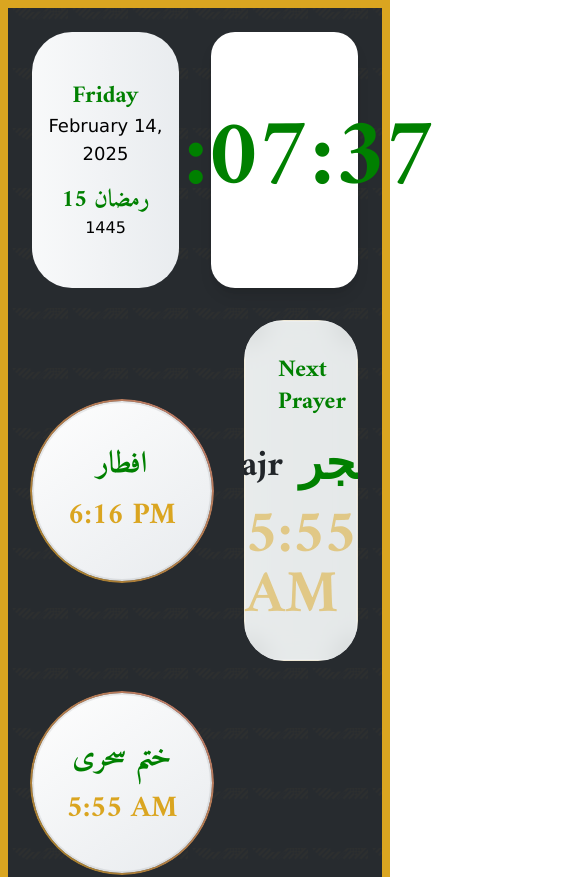
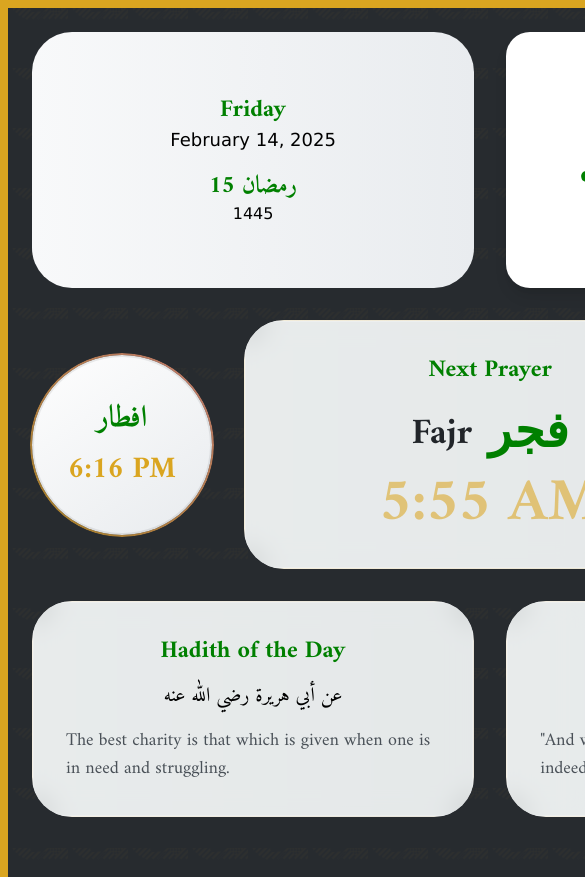
Before and after one commit to tayasarbhat/nimaz, a React (Vite) app: page / in a window 390 px wide. Shown: the top 877 px of the page, 585 px wide, since content can reach past the window. Built offline with nearby package versions, Linux system fonts and the light colour scheme.

Commit message:
Update App.tsx

```diff
--- a/src/App.tsx
+++ b/src/App.tsx
@@ -3,6 +3,7 @@ import { Sun } from 'lucide-react';
 import prayerTimes from './prayerTimes';
 
 function App() {
+  // State definitions (times, offsets, edit mode, etc.)
   const [currentTime, setCurrentTime] = useState(new Date());
   const [timeOffsets, setTimeOffsets] = useState({
     fajr: 0,
@@ -22,12 +23,12 @@ function App() {
   const [timeToNextPrayer, setTimeToNextPrayer] = useState('');
   const [editMode, setEditMode] = useState(false);
 
-  // States to control the visibility of the control buttons
+  // States for auto-hiding control buttons
   const [showEditButton, setShowEditButton] = useState(true);
   const [showFullscreenButton, setShowFullscreenButton] = useState(true);
   const [isFullScreen, setIsFullScreen] = useState(false);
 
-  // Refs to hold timer IDs
+  // Refs to hold timeout IDs
   const editButtonTimerRef = useRef(null);
   const fullscreenButtonTimerRef = useRef(null);
 
@@ -65,7 +66,7 @@ function App() {
   function parseTimeWithOffset(timeString, offsetMinutes) {
     if (!timeString || timeString === 'Loading...') return null;
     const [hourStr, minuteStr] = timeString.split(':');
-    const dateStr = new Date().toISOString().split('T')[0];
+    const dateStr = new Date().toISOString().split('T')[0]; // YYYY-MM-DD
     const dateObj = new Date(`${dateStr}T00:00:00`);
     dateObj.setHours(parseInt(hourStr, 10), parseInt(minuteStr, 10), 0, 0);
     dateObj.setMinutes(dateObj.getMinutes() + offsetMinutes);
@@ -161,7 +162,7 @@ function App() {
     }, 3000);
   };
 
-  // Initialize the timers on mount and clean up on unmount
+  // Initialize timers on mount and clean up on unmount
   useEffect(() => {
     resetEditButtonTimer();
     resetFullscreenButtonTimer();
@@ -222,15 +223,16 @@ function App() {
   })();
 
   return (
+    // Outer fixed-size container (1440px x 900px)
     <div
-      className="min-h-screen bg-islamic-primary bg-pattern p-6 border-8 border-islamic-secondary"
-      // Reset timers on any mouse movement over the page
+      style={{ width: '1440px', height: '900px', margin: '0 auto', position: 'relative' }}
+      className="bg-islamic-primary bg-pattern p-6 border-8 border-islamic-secondary"
       onMouseMove={() => {
         resetEditButtonTimer();
         resetFullscreenButtonTimer();
       }}
     >
-      {/* Full Screen Toggle Button (positioned fixed at top-right) */}
+      {/* Full Screen Toggle Button */}
       {showFullscreenButton && (
         <button
           onClick={toggleFullScreen}
@@ -240,9 +242,10 @@ function App() {
         </button>
       )}
 
-      <div className="flex flex-wrap">
-        {/* Left Column */}
-        <div className="w-full lg:w-2/3 space-y-8">
+      {/* Main Content Container using fixed widths for left and right columns */}
+      <div style={{ display: 'flex', width: '100%', height: '100%' }}>
+        {/* Left Column (fixed 960px width) */}
+        <div style={{ width: '960px' }} className="space-y-8">
           {/* Header */}
           <div className="grid grid-cols-2 gap-8 mb-8">
             <div className="gradient-border bg-white rounded-3xl h-64 flex items-center justify-center">
@@ -286,9 +289,9 @@ function App() {
 
           {/* Main Content */}
           <div className="space-y-8">
-            {/* Top Row: Iftiyaar (left), Next Prayer (center), Sehri (right) */}
-            <div className="flex flex-wrap items-center justify-between gap-8">
-              {/* Left Circular Card - Iftiyaar (using Maghrib time) */}
+            {/* Top Row: Iftiyaar, Next Prayer, and Sehri */}
+            <div className="flex items-center justify-between gap-8">
+              {/* Iftiyaar (Maghrib time) */}
               <div className="circular-card transform hover:scale-105 transition-all duration-500">
                 <div className="circular-card-inner p-4">
                   <p style={{ marginBottom: '15px' }} className="text-3xl font-bold text-islamic-dark font-arabic">
@@ -300,8 +303,8 @@ function App() {
                 </div>
               </div>
 
-              {/* Next Prayer Card */}
-              <div className="flex-1 gradient-border">
+              {/* Next Prayer */}
+              <div className="gradient-border" style={{ flex: 1 }}>
                 <div className="glass-effect prayer-card-glow rounded-2xl p-8 bg-gradient-radial from-islamic-tertiary/40 to-transparent">
                   <h2 style={{ color: 'green' }} className="text-2xl font-bold text-center text-islamic-light font-arabic mb-6">
                     Next Prayer
@@ -324,7 +327,7 @@ function App() {
                 </div>
               </div>
 
-              {/* Right Circular Card - Sehri (using Fajr time) */}
+              {/* Sehri (Fajr time) */}
               <div className="circular-card transform hover:scale-105 transition-all duration-500">
                 <div className="circular-card-inner p-4">
                   <p style={{ marginBottom: '15px' }} className="text-3xl font-bold text-islamic-dark font-arabic">
@@ -338,7 +341,7 @@ function App() {
             </div>
 
             {/* Bottom Row: Hadith & Verse */}
-            <div className="grid grid-cols-1 md:grid-cols-2 gap-8">
+            <div className="grid grid-cols-2 gap-8">
               <div className="gradient-border">
                 <div className="glass-effect card-glow rounded-2xl p-8">
                   <h3 style={{ color: 'green' }} className="text-2xl font-bold text-islamic-light font-arabic mb-4 text-center">
@@ -369,11 +372,10 @@ function App() {
           </div>
         </div>
 
-        {/* Right Column: Prayer Timer and Sunrise Time */}
-        <div className="w-full lg:w-1/3 pl-0 lg:pl-8">
+        {/* Right Column (fixed 480px width) */}
+        <div style={{ width: '480px' }} className="pl-8">
           <div className="gradient-border">
             <div className="glass-effect card-glow rounded-2xl p-8 relative">
-              {/* Conditionally render the Edit Times button */}
               {showEditButton && (
                 <button
                   onClick={() => setEditMode(!editMode)}
```
